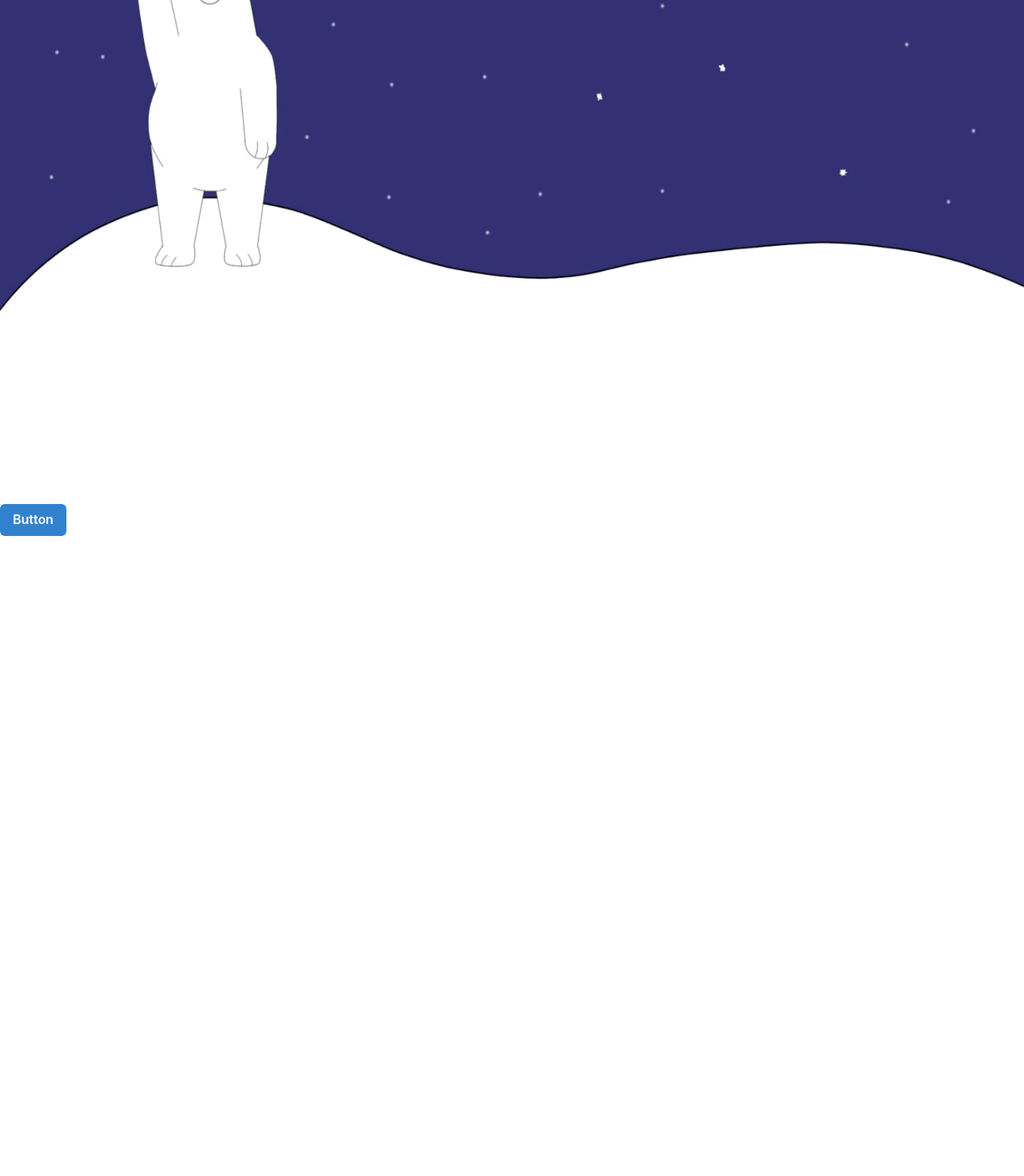
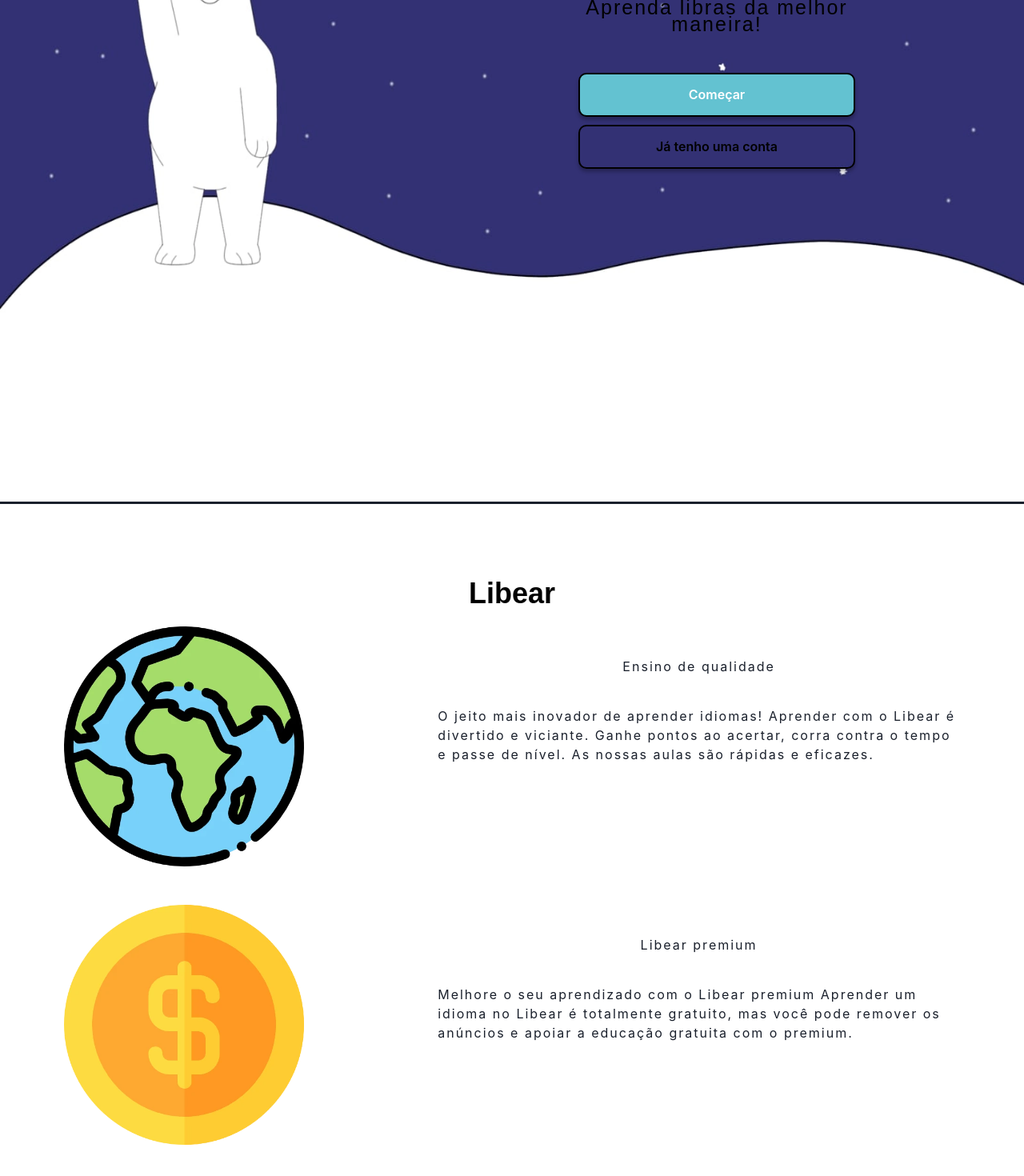
Before and after one commit to Miguel03706/Libear-inicial, a Next.js app: page / in a window 1280 px wide. Shown: the part 170-1640 px from the top of the page at 80% size. Before the commit the page ends 840 px from the top, so only its background shows below. Built offline with nearby package versions, Linux system fonts and the light colour scheme.

Commit message:
reparos na pagina inicial

```diff
--- a/pages/index.tsx
+++ b/pages/index.tsx
@@ -1,17 +1,70 @@
 import Link from "next/link"
-import { Image, Button} from "@chakra-ui/react";
+import { Image, Button, Heading, Text, Center, Grid, GridItem, Box, Divider } from "@chakra-ui/react";
 import styles from "../styles/Home.module.scss"
 
 
 export default function Home() {
   return (
     <>
-      <div className={styles.header}>
-        <Image src="images/polar.webp" />
+      <div className="mobile-hide">
+        <div className={styles.header}>
+          <Image src="images/polar.webp" alt="foto de um urso na antartida" />
+          <div>
+            <span>
+              <Text fontSize={{ base: "12px", md: "18px", lg: "25px" }} color='black' letterSpacing="2px">Aprenda libras da melhor maneira!</Text>
+            </span>
+
+            <Link href="/inicio">
+              <Button colorScheme="blue" className={styles.btn_start}>Começar</Button>
+            </Link>
+            <Link href="/inicio">
+
+              <Button colorScheme="blue" variant="solid" className={styles.btn_login}>
+                Já tenho uma conta
+            </Button>
+            </Link>
+          </div>
+        </div>
+        <div className={styles.container}>
+          <Center>
+            <Heading as='h1' color="black" fontFamily="arial" marginTop="50px"> Libear </Heading>
+          </Center>
+          <Grid
+            h="auto"
+            templateRows="repeat(1, 1fr)"
+            templateColumns="repeat(5, 1fr)"
+            gap={12}
+          >
+            <GridItem colSpan={2} w="100%" h="auto"><Image src="images/planeta-terra.webp" alt="foto do planeta Terra" /></GridItem>
+            <GridItem colSpan={3} w="100%" h="auto">
+              <Center h="100px"><p>Ensino de qualidade</p></Center>
+              <Text letterSpacing="2px">
+                O jeito mais inovador de aprender idiomas! Aprender com o Libear é divertido e viciante.
+                Ganhe pontos ao acertar, corra contra o tempo e passe de nível. As nossas aulas são rápidas
+                e eficazes.
+              </Text>
+            </GridItem>
+            <GridItem colSpan={2} w="100%" h="auto"><Image src="images/moeda.webp" alt="foto do planeta Terra" /></GridItem>
+            <GridItem colSpan={3} w="100%" h="auto">
+              <Center h="100px"><p>Libear premium</p></Center>
+              <Text letterSpacing="2px">
+                Melhore o seu aprendizado com o Libear premium
+                Aprender um idioma no Libear é totalmente gratuito, mas você pode remover
+                os anúncios e apoiar a educação gratuita com o premium.
+              </Text>
+            </GridItem>
+            <Divider />
+          </Grid>
+
+
+        </div>
       </div>
-      <Link href="/">
-      <Button colorScheme="blue">Button</Button>
-      </Link>
+
+      <div className="mobile">
+        <div className="desktop-hide">
+        </div>
+      </div>
+
 
 
     </>
--- a/styles/Home.module.scss
+++ b/styles/Home.module.scss
@@ -1,10 +1,73 @@
-.header{
+.header {
   width: 100%;
   height: 100vh;
   overflow: hidden;
+  img {
+    width: 100%;
+    height: 100%;
+    position: relative;
+    overflow: hidden;
+    border-bottom: solid;
+    border-color: linear-gradient(180deg, transparent 95.83%, #000000 100%);
+    z-index: 111;
+  }
+  div {
+    position: absolute;
+    width: 30%;
+    height: auto;
+    right: 15%;
+    top: 10%;
+    z-index: 999;
+    text-align: center;
+
+    span {
+      font-family: Arial, Helvetica, sans-serif;
+      font-style: normal;
+      font-weight: normal;
+      font-size: 18px;
+      line-height: 21px;
+      text-align: center;
+      letter-spacing: 2px;
+      color: #000000;
+    }
+  }
+   .btn_start {
+    width: 90%;
+    height: 55px;
+    top: 50px;
+    text-align: center;
+
+    background: #63c2d1;
+    border: 2px solid #000000;
+    box-sizing: border-box;
+    box-shadow: 0px 4px 4px rgba(0, 0, 0, 0.25);
+    border-radius: 10px;
+  }
+  .btn_login {
+    width: 90%;
+    height: 55px;
+    top: 60px;
+    text-align: center;
+    color: #000000;
+    background: transparent;
+    border: 2px solid #000000;
+    box-sizing: border-box;
+    box-shadow: 0px 4px 4px rgba(0, 0, 0, 0.25);
+    border-radius: 10px;
+  }
 }
-.header img{
-  width: 100%;
-  height: 100%;
-  overflow: hidden;
+
+.container {
+  max-width: 1200px;
+  margin: 0 auto;
+  padding: 40px;
+  display: grid;
+  gap: 20px;
+  img{
+    width: 300px;
+    height:300px;
+  }
+  p{
+    letter-spacing: 2px;
+  }
 }
```
Also changed, not shown: pages/_app.tsx (+13 -0 lines), public/images/moeda.webp (added), public/images/planeta-terra.webp (added).
